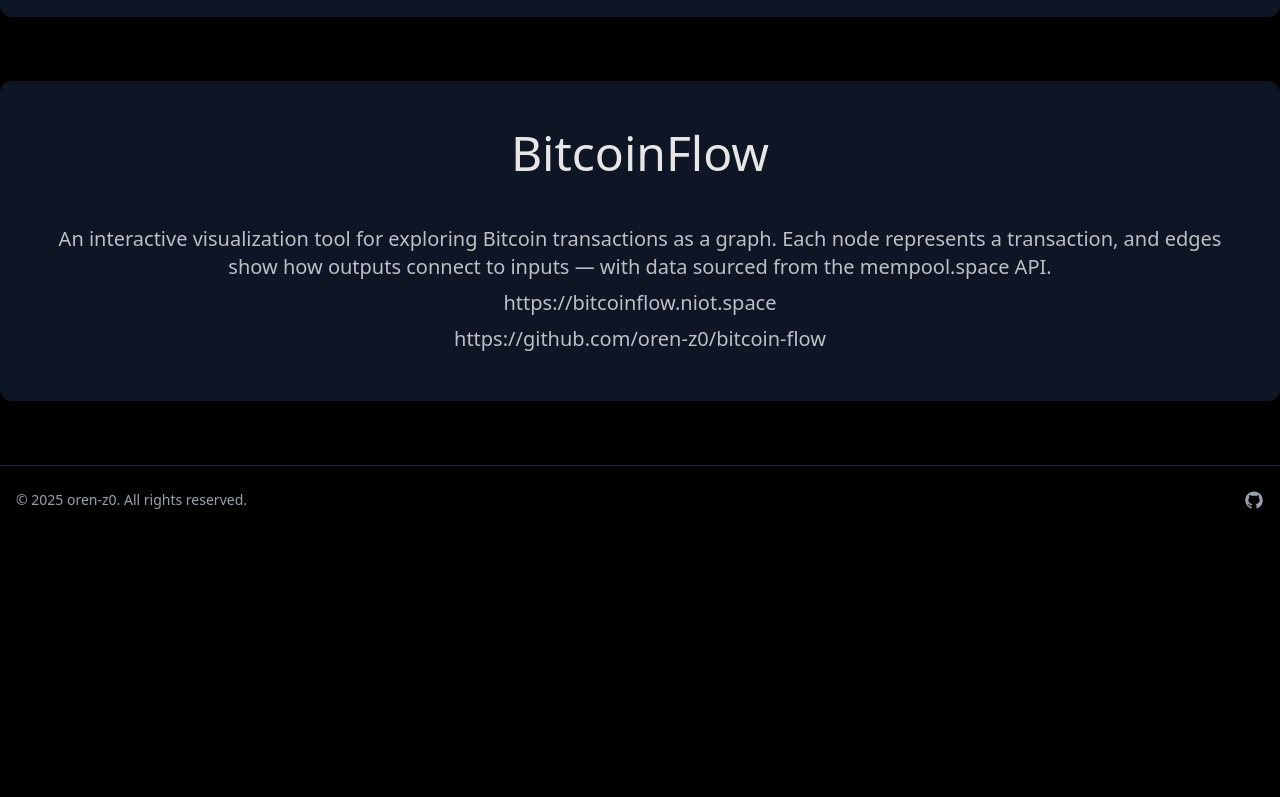
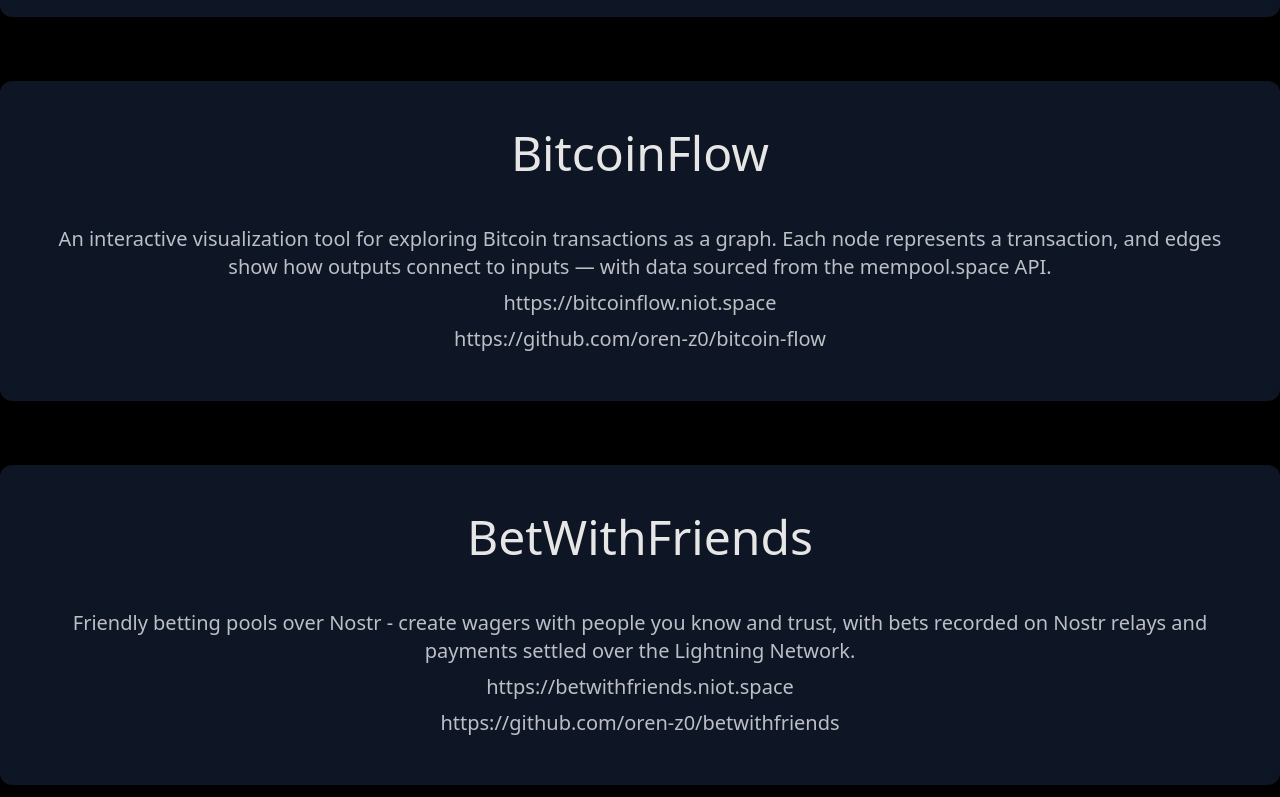
Before and after one commit to oren-z0/niot, a Next.js app: page / in a window 1280 px wide. Shown: the part 2000-2797 px from the top of the page. Before the commit the page ends 2534 px from the top, so only its background shows below. Built offline with nearby package versions, Linux system fonts and the light colour scheme.

Commit message:
bet with friends section

```diff
--- a/app/page.tsx
+++ b/app/page.tsx
@@ -9,6 +9,7 @@ import SpaceStars from "components/SpaceStars";
 import ZapWatcher from "components/ZapWatcher";
 import NoteGuardian from "components/NoteGuardian";
 import BitcoinFlow from "components/BitcoinFlow";
+import BetWithFriends from "components/BetWithFriends";
 
 export default function Page() {
   useEffect(() => {
@@ -37,6 +38,7 @@ export default function Page() {
           <ZapWatcher />
           <NoteGuardian />
           <BitcoinFlow />
+          <BetWithFriends />
         </div>
       </main>
       <Footer />
--- /dev/null
+++ b/components/BetWithFriends.tsx
@@ -0,0 +1,44 @@
+"use client";
+
+import React from "react";
+import Link from "next/link";
+
+
+const BetWithFriends = () => {
+  return (
+    <section className="container mx-auto px-4 py-12 bg-gray-100 dark:bg-gray-900 duration-200 rounded-xl opacity-90" id="BetWithFriends">
+      <div className="max-w-7xl mx-auto px-4 sm:px-6 lg:px-8">
+        <div className="text-center flex flex-col">
+          <h2 className="text-2xl sm:text-3xl md:text-4xl lg:text-5xl text-gray-900 dark:text-white mb-4">
+            BetWithFriends
+          </h2>
+          <p className="mt-8 text-xl text-gray-600 dark:text-gray-300 font-light">
+            Friendly betting pools over Nostr - create wagers with people you know and trust, with bets recorded on Nostr relays and payments settled over the Lightning Network.
+          </p>
+          <p className="text-xl text-gray-600 dark:text-gray-300 font-light mt-2">
+            <Link
+              href="https://betwithfriends.niot.space"
+              target="_blank"
+              rel="noopener noreferrer"
+              className="hover:underline transition-colors"
+            >
+              https://betwithfriends.niot.space
+            </Link>
+          </p>
+          <p className="text-xl text-gray-600 dark:text-gray-300 font-light mt-2">
+            <Link
+              href="https://github.com/oren-z0/betwithfriends"
+              target="_blank"
+              rel="noopener noreferrer"
+              className="hover:underline transition-colors"
+            >
+              https://github.com/oren-z0/betwithfriends
+            </Link>
+          </p>
+        </div>
+      </div>
+    </section>
+  );
+};
+
+export default BetWithFriends;
```
Also changed, not shown: 1 other file (tests, documents, lock files or other folders).
